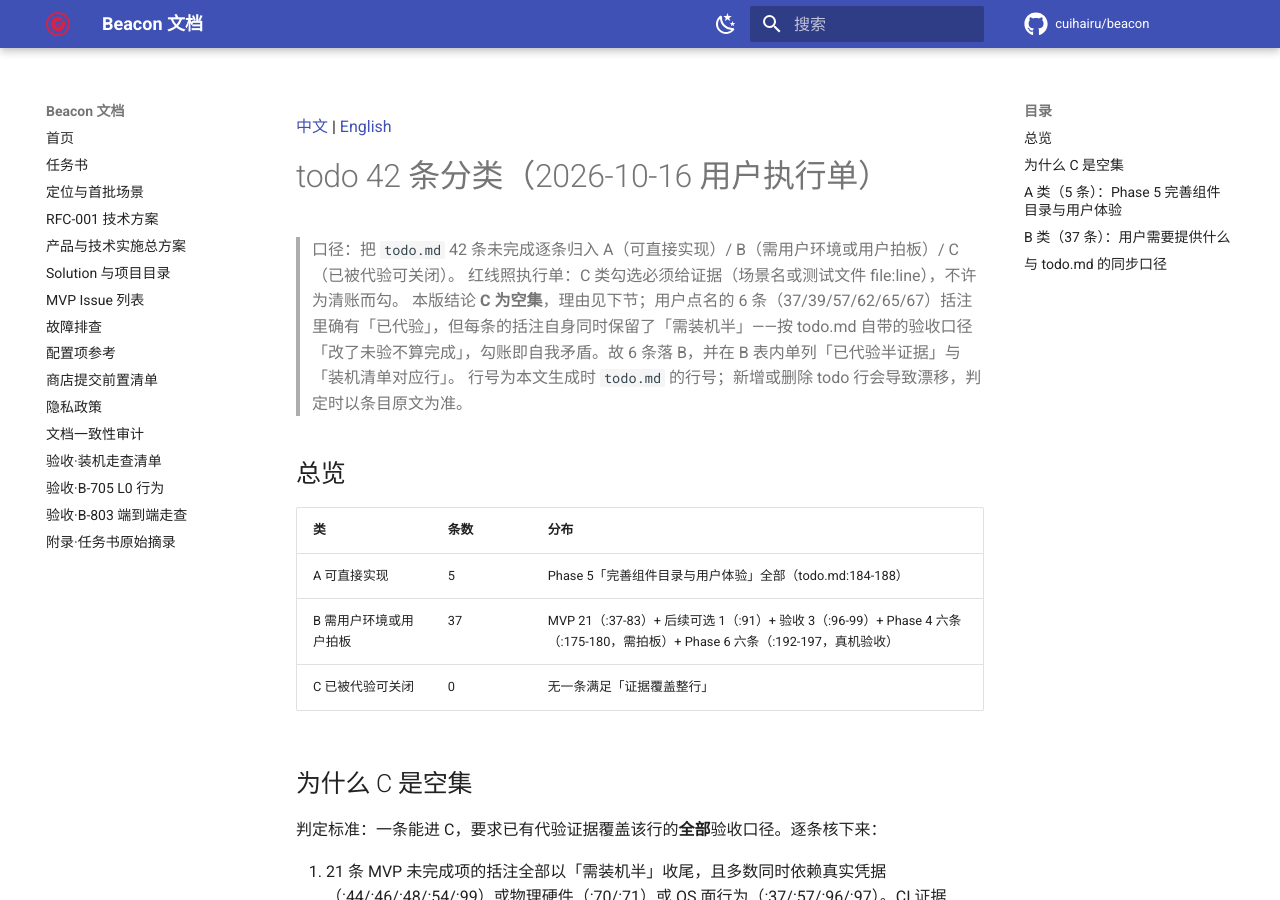
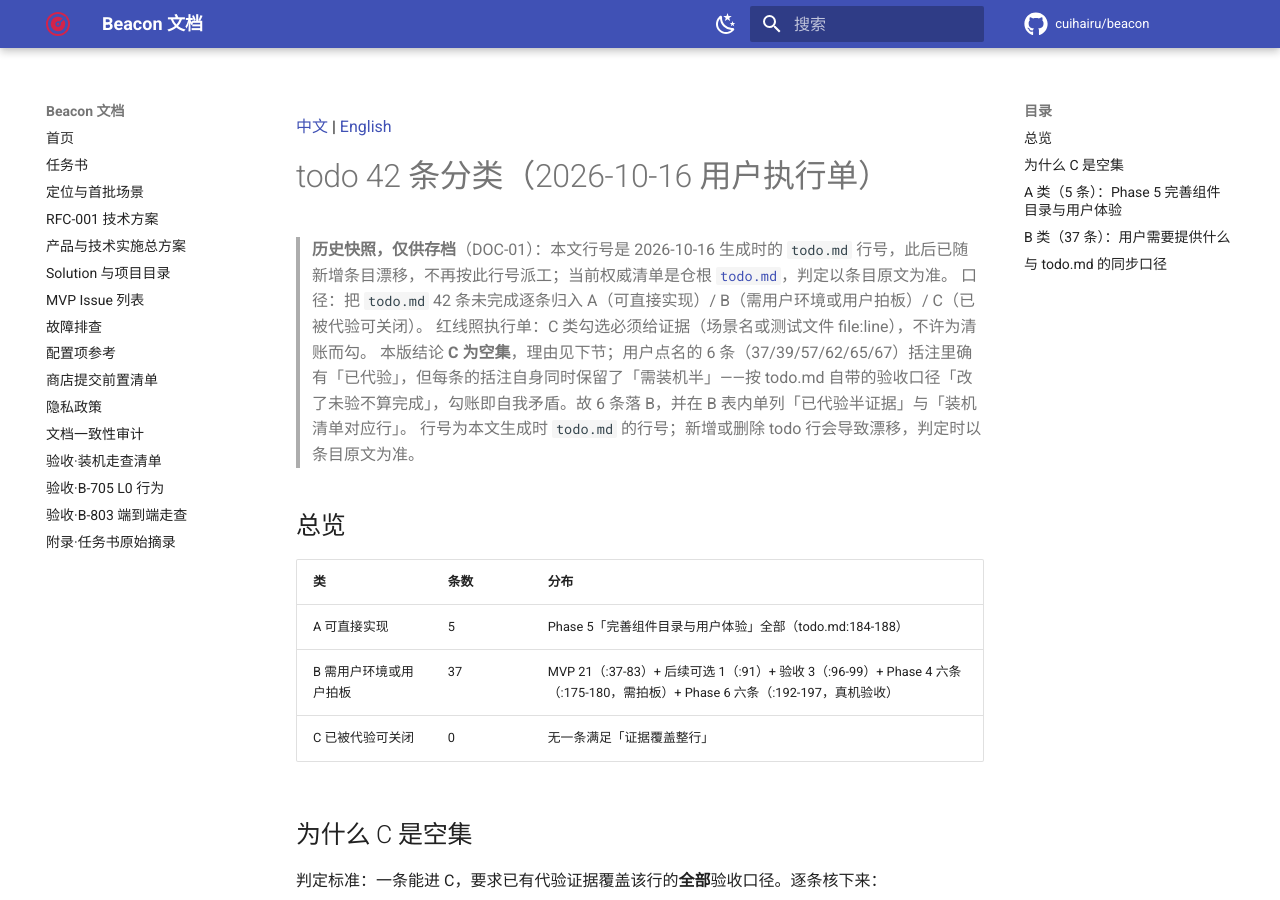
Before and after one commit to cuihairu/beacon, an MkDocs documentation site: the page built from docs/todo-triage-2026-10-16.md, in a window 1280 px wide and 900 px high. Built offline with MkDocs 1.6.1 and Material for MkDocs 9.7.7, drawn with Linux system fonts in a browser that asks for light colours; comment, search, counter and statistics services are not loaded.

Commit message:
docs: mark triage as historical snapshot

```diff
--- a/docs/todo-triage-2026-10-16.md
+++ b/docs/todo-triage-2026-10-16.md
@@ -2,6 +2,7 @@
 
 # todo 42 条分类（2026-10-16 用户执行单）
 
+> **历史快照，仅供存档**（DOC-01）：本文行号是 2026-10-16 生成时的 `todo.md` 行号，此后已随新增条目漂移，不再按此行号派工；当前权威清单是仓根 [`todo.md`](../todo.md)，判定以条目原文为准。
 > 口径：把 `todo.md` 42 条未完成逐条归入 A（可直接实现）/ B（需用户环境或用户拍板）/ C（已被代验可关闭）。
 > 红线照执行单：C 类勾选必须给证据（场景名或测试文件 file:line），不许为清账而勾。
 > 本版结论 **C 为空集**，理由见下节；用户点名的 6 条（37/39/57/62/65/67）括注里确有「已代验」，但每条的括注自身同时保留了「需装机半」——按 todo.md 自带的验收口径「改了未验不算完成」，勾账即自我矛盾。故 6 条落 B，并在 B 表内单列「已代验半证据」与「装机清单对应行」。
```
Also changed, not shown: docs/todo-triage-2026-10-16.en.md (+1 -0 lines).
